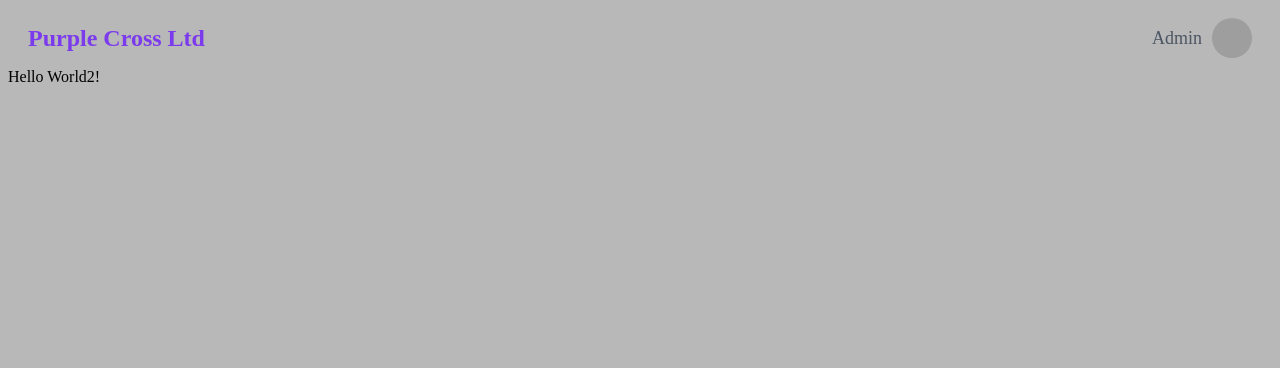
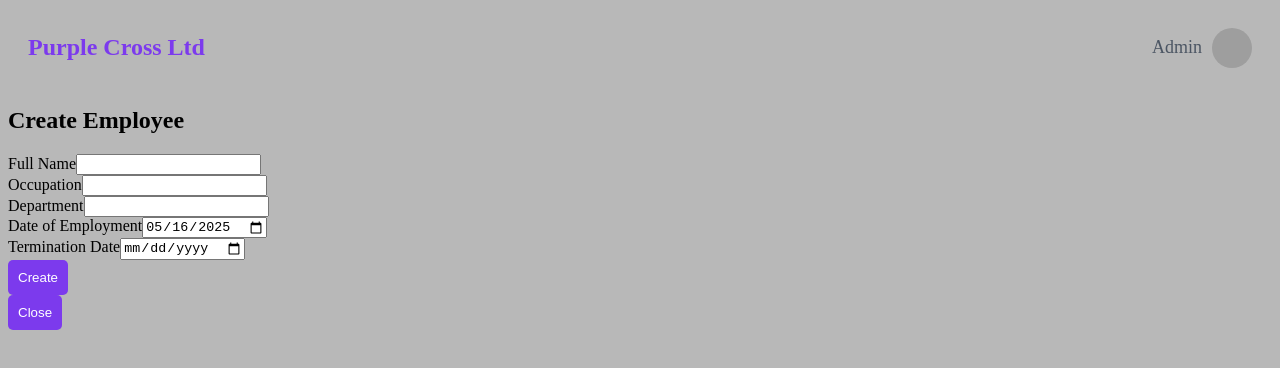
Before and after one commit to Alorian42/shireburn-test, a Vue app: page /create in a window 1280 px wide. Shown: the top 368 px of the page. Built offline with nearby package versions, Linux system fonts and the light colour scheme; grey boxes are pictures that could not be loaded.

Commit message:
feat: view/edit/creation modes for EmployeeForm and add DateUtils for date formatting

```diff
--- a/src/components/Header.vue
+++ b/src/components/Header.vue
@@ -1,6 +1,6 @@
 <template>
 	<div class="wrapper">
-		<div class="company">Purple Cross Ltd</div>
+		<h1 class="company">Purple Cross Ltd</h1>
 		<div class="user">
 			<div class="user-name">Admin</div>
 			<img
--- /dev/null
+++ b/src/utils/DateUtils.ts
@@ -0,0 +1,18 @@
+export default class DateUtils {
+	/**
+	 * Formats a date to a string in the format dd/mm/yyyy
+	 */
+	public static formatDate(date: Date | null): string {
+		if (!date) {
+			return 'none';
+		}
+
+		const options: Intl.DateTimeFormatOptions = {
+			year: 'numeric',
+			month: '2-digit',
+			day: '2-digit',
+		};
+
+		return new Intl.DateTimeFormat('en-GB', options).format(date);
+	}
+}
--- a/src/views/EmployeeForm.vue
+++ b/src/views/EmployeeForm.vue
@@ -1,11 +1,48 @@
-<template>Hello World2!</template>
+<template>
+	<div v-if="employee">
+		<template v-if="isViewMode">
+			<h2>{{ employee.fullName }}</h2>
+			<p>Occupation: {{ employee.occupation }}</p>
+			<p>Department: {{ employee.department }}</p>
+			<p>Date of Employment: {{ formatDate(employee.dateOfEmployment) }}</p>
+			<p>Termination Date: {{ formatDate(employee.terminationDate) }}</p>
+		</template>
+		<template v-else>
+			<h2>{{ isEditMode ? 'Edit Employee' : 'Create Employee' }}</h2>
+			<form @submit.prevent="onSubmit">
+				<div>
+					<label for="fullName">Full Name</label>
+					<input type="text" v-model="employee.fullName" required />
+				</div>
+				<div>
+					<label for="occupation">Occupation</label>
+					<input type="text" v-model="employee.occupation" required />
+				</div>
+				<div>
+					<label for="department">Department</label>
+					<input type="text" v-model="employee.department" required />
+				</div>
+				<div>
+					<label for="dateOfEmployment">Date of Employment</label>
+					<input type="date" v-model="employmentDateValue" required />
+				</div>
+				<div>
+					<label for="terminationDate">Termination Date</label>
+					<input type="date" v-model="terminationDateValue" />
+				</div>
+				<button type="submit">{{ isEditMode ? 'Update' : 'Create' }}</button>
+			</form>
+		</template>
+		<button @click="onClose">Close</button>
+	</div>
+</template>
 
 <script setup lang="ts">
-// id is passed from the router
 import { useRoute, useRouter } from 'vue-router';
 import { useEmployeeStore } from '../stores/employee';
-import { ref } from 'vue';
+import { computed, ref } from 'vue';
 import Employee from '../class/Employee';
+import DateUtils from '../utils/DateUtils';
 
 const route = useRoute();
 const router = useRouter();
@@ -13,10 +50,15 @@ const employeeStore = useEmployeeStore();
 
 const employeeId = route.params.id as string;
 const employee = ref<Employee | null>(null);
+const mode = ref<'create' | 'edit' | 'view'>('create');
+const isEditMode = computed(() => mode.value === 'edit');
+const isViewMode = computed(() => mode.value === 'view');
+const isCreateMode = computed(() => mode.value === 'create');
 
 // For cases of create employee
 if (employeeId === undefined) {
 	employee.value = new Employee();
+	mode.value = 'create';
 } else {
 	// For cases of edit and view employee
 	employee.value = employeeStore.getEmployee(parseInt(employeeId));
@@ -26,9 +68,69 @@ if (employeeId === undefined) {
 
 		router.push({ path: '/' });
 	}
+
+	if (route.name === 'view-employee-form') {
+		mode.value = 'view';
+	} else if (route.name === 'edit-employee-form') {
+		mode.value = 'edit';
+	}
 }
 
-console.log('Employee ID:', employeeId);
+const onClose = () => {
+	router.push({ path: '/' });
+};
+const onSubmit = () => {
+	if (!employee.value) {
+		alert('Employee not found');
+
+		onClose();
+		return;
+	}
+
+	if (isEditMode.value) {
+		employeeStore.updateEmployee(parseInt(employeeId), employee.value);
+	} else if (isCreateMode.value) {
+		employeeStore.addEmployee(employee.value);
+	}
+
+	router.push({ path: '/' });
+};
+
+// Creates computed wrapper to handle date transformation
+const employmentDateValue = computed({
+	get() {
+		if (employee.value && employee.value.dateOfEmployment) {
+			return employee.value.dateOfEmployment.toISOString().substring(0, 10);
+		}
+		return '';
+	},
+	set(val: string) {
+		if (employee.value && val) {
+			employee.value.dateOfEmployment = new Date(val);
+		}
+	},
+});
+
+// Creates computed wrapper to handle date transformation
+const terminationDateValue = computed({
+	get() {
+		if (employee.value && employee.value.terminationDate) {
+			return employee.value.terminationDate.toISOString().substring(0, 10);
+		}
+		return '';
+	},
+	set(val: string) {
+		if (employee.value) {
+			if (val === '') {
+				employee.value.terminationDate = null;
+			} else {
+				employee.value.terminationDate = new Date(val);
+			}
+		}
+	},
+});
+
+const formatDate = DateUtils.formatDate;
 </script>
 
 <style scoped></style>
```
